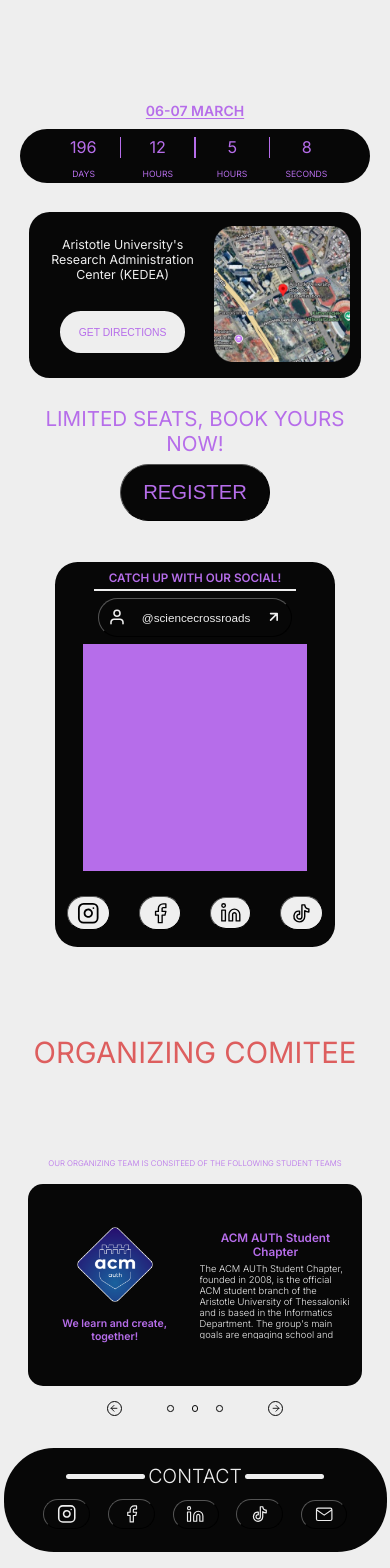
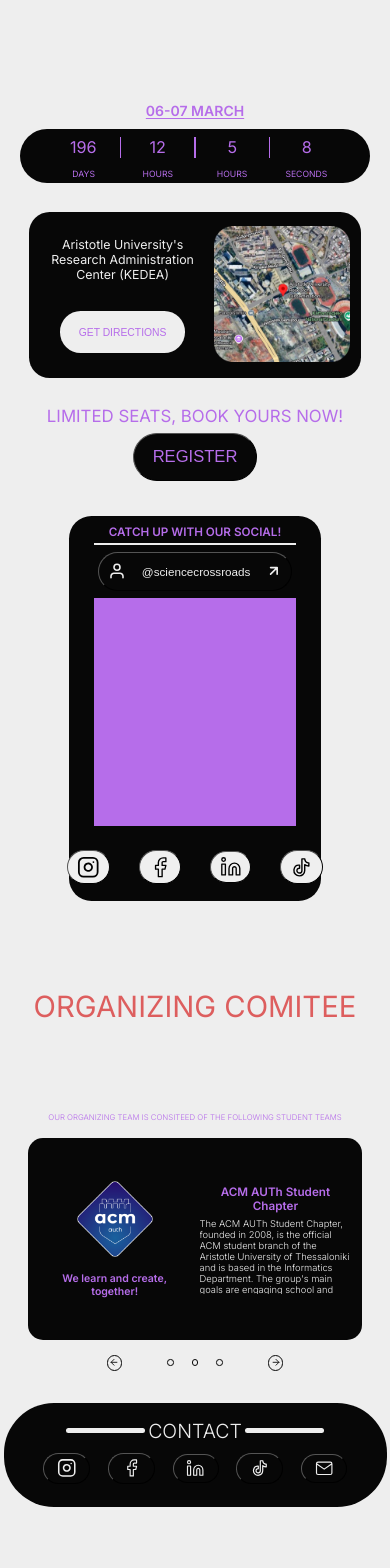
Before and after one commit to Alekosss/ScienceCrossroads, a SvelteKit app: page / in a window 390 px wide. Shown: the part 1325-2893 px from the top of the page. After the commit the page ends 2848 px from the top, so only its background shows below. Built offline with nearby package versions, Linux system fonts and the light colour scheme.

Commit message:
unthickening footer for dimitris

```diff
--- a/src/routes/+page.svelte
+++ b/src/routes/+page.svelte
@@ -126,7 +126,7 @@
         align-self: center;
 
         width: 100%;
-        min-height: 550px;
+        min-height: clamp(350px, 60vh, 500px);
     }
 
     .CategoryHeader {
@@ -144,6 +144,7 @@
         font-style: normal;
         font-weight: 400;
         line-height: normal;
+        text-align: center;
     }
 
     .CategoryHeader hr {
@@ -184,7 +185,6 @@
         align-items: center;
         justify-content: center;
         zoom: 0.7;
-        margin-left: 10%;
         width: 100%;
     }
 
@@ -379,6 +379,8 @@
     .SocialMediaPosts {
         zoom: 0.6;
         width: 50%;
+        justify-content: center;
+        display: flex;
     }
 
     .TextContent {
@@ -520,7 +522,7 @@
         }
 
         .RegistrationContent {
-            zoom: 1.1;
+            zoom: .9;
         }
 
         .RegButton {
@@ -529,10 +531,12 @@
 
         .SocialMediaPosts {
             zoom: 0.5;
+            width: 100%;
+            max-width: 700px;
+            margin: 0 auto;
+            display: flex;
+            justify-content: center;
             align-items: center;
-            justify-content: center;
-            display: flex;
-            width: 100%;
         }
 
         .TextHeader text {
```
